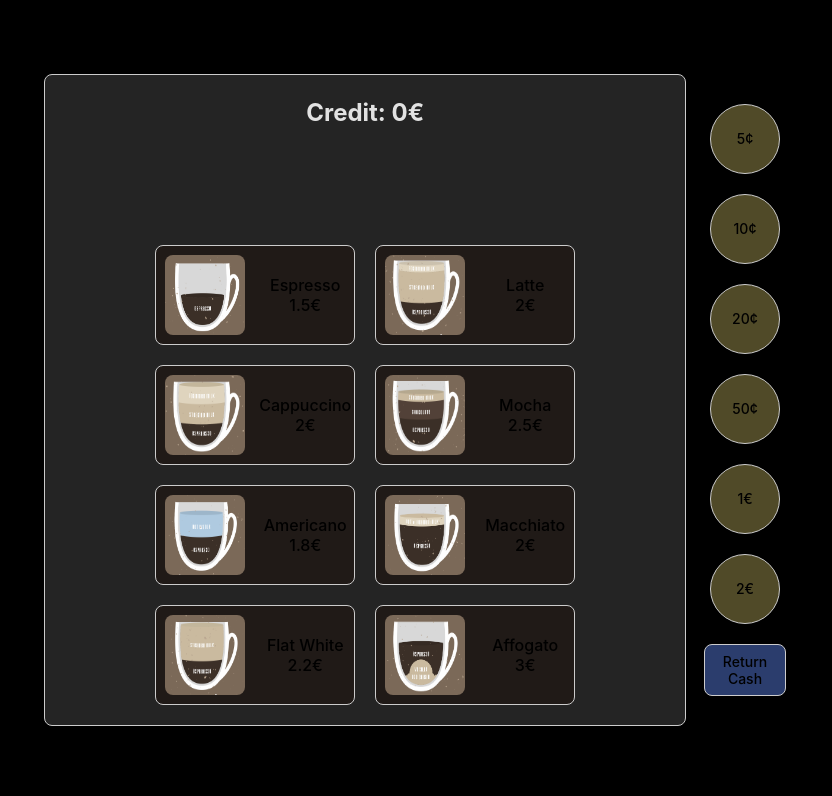
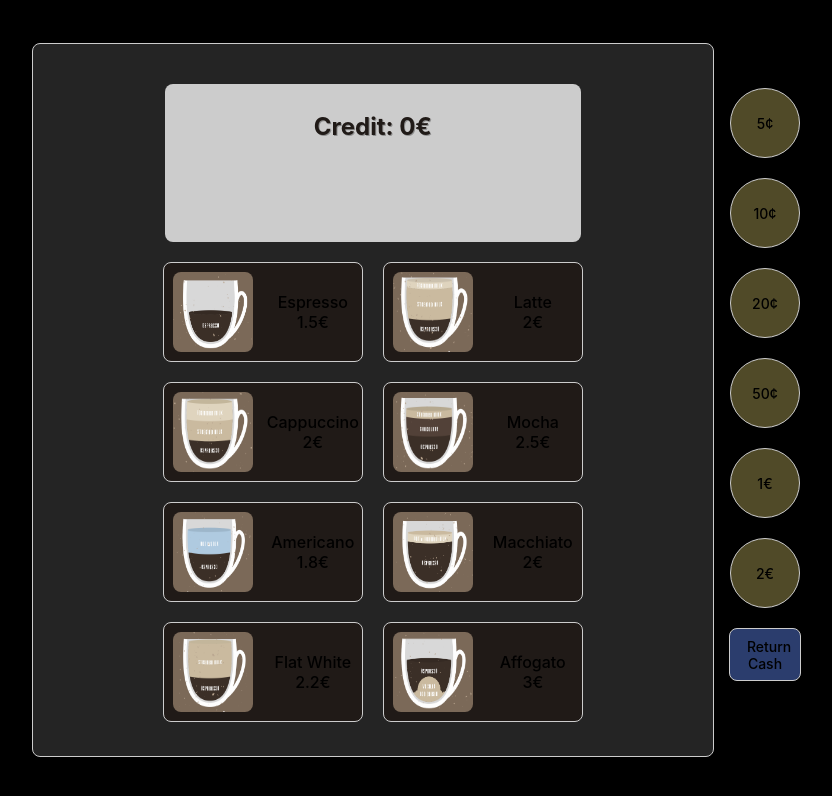
Before and after one commit to martinmilev/vending-machine-app, a React (Vite) app: page / in a window 1280 px wide. Shown: the top 796 px of the page, without its empty margins (216-1048 px from the left). Built offline with nearby package versions, Linux system fonts and the light colour scheme.

Commit message:
code refactoring and bug fixes

```diff
--- a/src/App.css
+++ b/src/App.css
@@ -1,28 +1,23 @@
 #root {
   max-width: 1280px;
-  margin: 0 auto;
-  padding: 2rem;
-  padding-top: 0;
+  height: 100%;
+  margin: auto;
   text-align: center;
+  padding: 0 10%;
 }
 
 .container {
   display: flex;
   justify-content: center;
-  align-items: center;
-  height: 100vh;
-  padding: 20px;
-  padding-top: 0;
 }
 
 .inner-container {
   display: flex;
   justify-content: center;
-  align-items: center;
 }
 
 .machineContainer {
-  flex: 3;
+  flex: 4;
 }
 
 .coinContainer {
@@ -32,16 +27,21 @@
 .vending-machine {
   text-align: center;
   padding: 20px;
-  padding-top: 0;
   background-color: #242424;
   border: 1px solid #ccc;
   border-radius: 8px;
 }
 
 .vending-machine-screen {
-  height: 150px;
-  width: 60%;
-  margin-inline: auto;
+  padding: 5px 0;
+  color: #201a17;
+  background-color: #ccc;
+  border-radius: 8px;
+  height: 22%;
+  width: 65%;
+  margin: auto;
+  margin-top: 20px;
+  text-shadow: 1px 1px 0 rgba(0, 0, 0, 0.3);
 }
 
 .grid {
@@ -49,6 +49,7 @@
   flex-wrap: wrap;
   gap: 20px;
   max-width: 600px;
+  margin: 20px;
   justify-content: center;
 }
 
@@ -73,13 +74,16 @@
 
 .coins {
   max-width: 10%;
-  height: 100%;
+  height: 90%;
+  align-self: center;
 }
 
 .coin-buttons button {
   margin: 10px;
   height: 70px;
   width: 70px;
+  min-width: 40px;
+  min-height: 40px;
   border-radius: 50%;
   background-color: #504a28;
   border: 1px solid #ccc;
@@ -90,6 +94,7 @@
 
 .return-cash button {
   max-width: 70%;
+  min-width: 40px;
   margin: 10px;
   border-radius: 8px;
   background-color: #2b3d6d;
@@ -101,7 +106,7 @@
 
 .progress-bar {
   width: 0%;
-  height: 10px;
+  height: 20px;
   background-color: #4caf50;
   animation: fillProgressBar 5s linear forwards;
 }
@@ -117,8 +122,7 @@
 
 .progress-bar-container {
   width: 100%;
-  height: 10px;
-  /* background-color: #ddd; */
+  height: 20px;
 }
 
 .product-content {
--- a/src/App.tsx
+++ b/src/App.tsx
@@ -1,17 +1,23 @@
+import { useEffect } from "react";
 import "./App.css";
 import { Coins } from "./components/Coins";
 import VendingMachine from "./components/VendingMachine";
 import useVendingMachine from "./hooks/useVendingMachine";
 
-function App() {
+const App = () => {
   const {
+    fetchData,
     totalAmount,
     products,
     currency,
     loading,
     handleCoinInsertion,
-    returnCash,
+    resetTotalAmount,
   } = useVendingMachine();
+
+  useEffect(() => {
+    fetchData();
+  }, []);
 
   if (loading) {
     return (
@@ -27,13 +33,13 @@ function App() {
         <VendingMachine
           products={products}
           totalAmount={totalAmount}
-          setTotalAmount={handleCoinInsertion}
           currency={currency}
+          resetTotalAmount={resetTotalAmount}
         />
         <Coins
+          currency={currency}
           handleCoinInsertion={handleCoinInsertion}
-          currency={currency}
-          returnCash={returnCash}
+          returnCash={resetTotalAmount}
         />
       </div>
     </div>
--- a/src/components/Coins/Coins.tsx
+++ b/src/components/Coins/Coins.tsx
@@ -1,18 +1,22 @@
-const Coins = ({ handleCoinInsertion, currency, returnCash }) =>
-  currency.denominations ? (
+const Coins = ({currency, handleCoinInsertion, returnCash}) => {
+  if (!currency.denominations) {
+    return <div></div>;
+  }
+
+  return (
     <div className="coins">
       <div className="coin-buttons">
         {currency.denominations.map((d) => {
           if (d % 1 === 0) {
             return (
-              <button onClick={() => handleCoinInsertion(d)}>
+              <button onClick={() => handleCoinInsertion(d)} key={d}>
                 {d}
                 {currency.sign}
               </button>
             );
           }
           return (
-            <button onClick={() => handleCoinInsertion(d)}>
+            <button onClick={() => handleCoinInsertion(d)} key={d}>
               {d * 100}
               {currency.cent}
             </button>
@@ -23,8 +27,7 @@ const Coins = ({ handleCoinInsertion, currency, returnCash }) =>
         <button onClick={() => returnCash()}>Return Cash</button>
       </div>
     </div>
-  ) : (
-    <div></div>
   );
+};
 
 export default Coins;
--- a/src/components/Screen/Screen.tsx
+++ b/src/components/Screen/Screen.tsx
@@ -1,20 +1,16 @@
-const Screen = ({ rows, showProgress }) => {
-  return (
-    <div className="vending-machine-screen">
-      <h2>{rows[0]}</h2>
-      <h3>
+const Screen = ({ rows, showProgress }) => (
+  <div className="vending-machine-screen">
+    <h2>{rows[0]}</h2>
+    <h3>
       {rows[1]} <br />
       {rows[2]}
-      </h3>
+    </h3>
+    <div className="progress-bar-container">
       {showProgress && (
-        <div className="progress-bar-container">
-          <div
-            className={`progress-bar ${showProgress ? "fill" : ""}`}
-          ></div>
-        </div>
+        <div className={`progress-bar ${showProgress ? "fill" : ""}`}></div>
       )}
     </div>
-  );
-};
+  </div>
+);
 
 export default Screen;
--- a/src/components/VendingMachine.tsx
+++ b/src/components/VendingMachine.tsx
@@ -5,8 +5,8 @@ import { Products } from "./Products";
 const VendingMachine = ({
   products,
   totalAmount,
-  setTotalAmount,
   currency,
+  resetTotalAmount,
 }) => {
   const [message, setMessage] = useState("");
   const [messageCashback, setMessageCashback] = useState("");
@@ -32,7 +32,7 @@ const VendingMachine = ({
       const cashBack = calculateCashback(totalAmount, product.price);
       setTimeout(() => {
         setShowProgressBar(false);
-        setTotalAmount(0);
+        resetTotalAmount();
         setPurchaseInProgress(false);
         setMessage(`Enjoy your ${product.name}!`);
         if (cashBack) {
--- a/src/hooks/useVendingMachine.tsx
+++ b/src/hooks/useVendingMachine.tsx
@@ -1,4 +1,4 @@
-import { useEffect, useState } from "react";
+import { useState } from "react";
 import mockData from "../../mockApi/mockData.json";
 
 const useVendingMachine = () => {
@@ -6,10 +6,6 @@ const useVendingMachine = () => {
   const [products, setProducts] = useState([]);
   const [currency, setCurrency] = useState({ sign: "", cent: "" });
   const [loading, setLoading] = useState(true);
-
-  useEffect(() => {
-    fetchData();
-  }, []);
 
   const fetchData = async () => {
     try {
@@ -46,17 +42,15 @@ const useVendingMachine = () => {
     );
   };
 
-  const returnCash = () => {
-    setTotalAmount(0);
-  };
-
   return {
+    setTotalAmount,
+    fetchData,
+    loading,
     totalAmount,
     products,
     currency,
-    loading,
     handleCoinInsertion,
-    returnCash,
+    resetTotalAmount: () => setTotalAmount(0),
   };
 };
 
```
